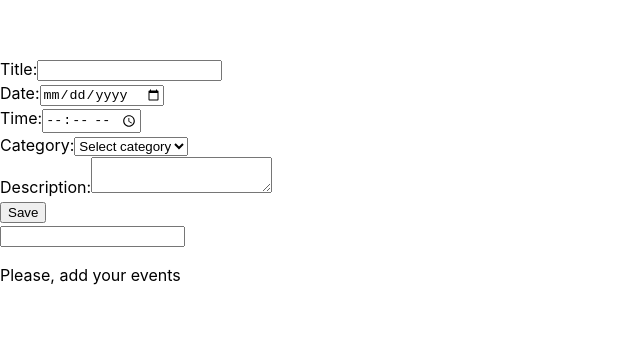
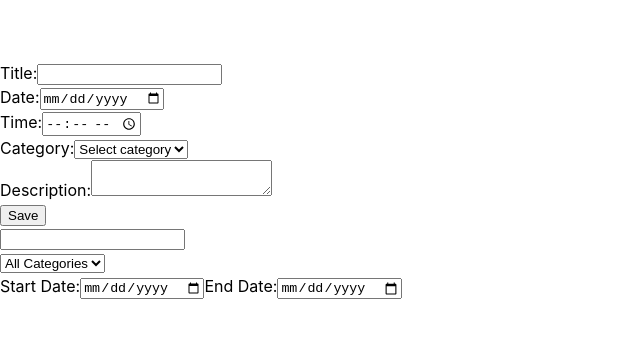
Before and after one commit to MyroslavaRohoza/Event-Scheduler, a React (Vite) app: page / in a window 1280 px wide. Shown: the part 220-558 px from the top of the page, without its empty margins (0-640 px from the left). Built offline with nearby package versions, Linux system fonts and the light colour scheme.

Commit message:
add filter by time and category

```diff
--- a/src/components/App/App.tsx
+++ b/src/components/App/App.tsx
@@ -1,3 +1,4 @@
+import EventFilter from "../EventFilter/EventFilter.tsx";
 import EventForm from "../EventForm/EventForm.tsx";
 import EventList from "../EventList/EventList.tsx";
 import SearchBar from "../SearchBar/SearchBar.tsx";
@@ -9,6 +10,7 @@ const App = () => {
     <div>
       <EventForm />
       <SearchBar />
+      <EventFilter />
       <EventList />
     </div>
   );
--- /dev/null
+++ b/src/components/EventFilter/EventFilter.tsx
@@ -0,0 +1,83 @@
+import { useDispatch, useSelector } from "react-redux";
+import { categories } from "../../utils/eventConstants.ts";
+import { handleEventAction } from "../../utils/eventsUtils.ts";
+import { selectFilteredEventsByDate } from "../../state/events/eventSelectors.ts";
+import {
+  setCategoryFilter,
+  setDateFilter,
+} from "../../state/events/eventSlice.ts";
+import { useState } from "react";
+
+const EventFilter = () => {
+  const dispatch = useDispatch();
+  const events = useSelector(selectFilteredEventsByDate);
+
+  const [dateRange, setDateRange] = useState({
+    startDate: "",
+    endDate: "",
+  });
+
+  const handleDateChange = (evt: React.ChangeEvent<HTMLInputElement>) => {
+    const { name, value } = evt.target;
+    setDateRange((prev) => ({ ...prev, [name]: value }));
+
+    if (name === "startDate" || name === "endDate") {
+      const updatedRange = {
+        ...dateRange,
+        [name]: value,
+      };
+      handleEventAction(dispatch, setDateFilter, updatedRange);
+    }
+  };
+
+  return (
+    <div>
+      <select
+        onChange={(evt) =>
+          handleEventAction(dispatch, setCategoryFilter, evt.target.value)
+        }
+        defaultValue=""
+      >
+        <option value="">All Categories</option>
+        {categories.map((category) => (
+          <option key={category.value} value={category.value}>
+            {category.label}
+          </option>
+        ))}
+      </select>
+
+      {/* Фильтр по времени */}
+      <div>
+        <label>
+          Start Date:
+          <input
+            type="date"
+            name="startDate"
+            value={dateRange.startDate}
+            onChange={handleDateChange}
+          />
+        </label>
+        <label>
+          End Date:
+          <input
+            type="date"
+            name="endDate"
+            value={dateRange.endDate}
+            onChange={handleDateChange}
+          />
+        </label>
+      </div>
+
+      <ul>
+        {Array.isArray(events) &&
+          events.map((event) => (
+            <li key={event.id}>
+              {event.title} - {event.category} - {event.eventDate}
+            </li>
+          ))}
+      </ul>
+    </div>
+  );
+};
+
+export default EventFilter;
--- a/src/components/EventForm/EventForm.tsx
+++ b/src/components/EventForm/EventForm.tsx
@@ -6,6 +6,7 @@ import { handleSubmit, handleEventAction } from "../../utils/eventsUtils.ts";
 import { useDispatch } from "react-redux";
 import { addEvent } from "../../state/events/eventSlice.ts";
 import { EventItem } from "../../types/eventTypes.ts";
+import { categories } from "../../utils/eventConstants.ts";
 
 const EventForm: React.FC = () => {
   const dispatch = useDispatch();
@@ -15,12 +16,7 @@ const EventForm: React.FC = () => {
   const categoryId = useId();
   const descriptionId = useId();
 
-  const categories = [
-    { value: "workshop", label: "Workshop" },
-    { value: "seminar", label: "Seminar" },
-    { value: "conference", label: "Conference" },
-    { value: "other", label: "Other" },
-  ];
+
 
   const initialValues: EventItem = {
     title: "",
--- a/src/components/EventList/EventList.tsx
+++ b/src/components/EventList/EventList.tsx
@@ -1,9 +1,9 @@
 import { useSelector } from "react-redux";
-import { selectFilteredEvents } from "../../state/events/eventSelectors.ts";
 import EventListItem from "../EventListItem/EventListItem.tsx";
+import { selectFilteredEventsByDate } from "../../state/events/eventSelectors.ts";
 
 const EventList = () => {
-  const filteredEvents = useSelector(selectFilteredEvents);
+  const filteredEvents = useSelector(selectFilteredEventsByDate);
   console.log(filteredEvents);
   return (
     <ul>
--- a/src/components/EventListItem/EventListItem.tsx
+++ b/src/components/EventListItem/EventListItem.tsx
@@ -10,6 +10,7 @@ import {
 import { selectIsEditEvent } from "../../state/events/eventSelectors.ts";
 import { Field, Formik, Form, ErrorMessage } from "formik";
 import { EventItem } from "../../types/eventTypes.ts";
+import { categories } from "../../utils/eventConstants.ts";
 
 const EventListItem = ({
   item: { title, category, time, date, description, id },
@@ -18,13 +19,6 @@ const EventListItem = ({
 }) => {
   const dispatch = useDispatch();
   const isEditEvent = useSelector(selectIsEditEvent);
-
-  const categories = [
-    { value: "workshop", label: "Workshop" },
-    { value: "seminar", label: "Seminar" },
-    { value: "conference", label: "Conference" },
-    { value: "other", label: "Other" },
-  ];
 
   const initialValues = {
     title: title || "",
--- a/src/state/events/eventSelectors.ts
+++ b/src/state/events/eventSelectors.ts
@@ -1,16 +1,24 @@
 import { createSelector } from "@reduxjs/toolkit";
-import { RootState } from "../rootReducer";
+import { RootState } from "../rootReducer.ts";
 
 // Selectors for accessing state
-export const selectEvents = (state: RootState) => state.events.events.eventList;
-export const selectIsEditEvent = (state: RootState) => state.events.events.editEvent;
-export const selectTitleEvent = (state: RootState) => state.events.filter.eventTitle;
+export const selectEvents = (state: RootState) => state.events.eventList;
+export const selectIsEditEvent = (state: RootState) => state.events.editEvent;
+export const selectTitleEvent = (state: RootState) => state.filter?.eventTitle;
+export const selectDateRange=(state: RootState) => state.filter?.dateRange;
 
-// Memoized selector for filtered events
-export const selectFilteredEvents = createSelector(
-  [selectEvents, selectTitleEvent],
-  (events, filter) =>
-    events.filter((event) =>
-      event.title.toLowerCase().includes(filter.toLowerCase())
-    )
+
+export const selectFilteredEventsByDate = createSelector(
+  [selectEvents, selectDateRange],
+  (events, dateRange) => {
+    const { startDate, endDate } = dateRange || { startDate: null, endDate: null };
+
+    return events?.filter((event) => {
+      const eventDate = new Date(event.eventDate);
+      const start = startDate ? new Date(startDate) : null;
+      const end = endDate ? new Date(endDate) : null;
+
+      return (!start || eventDate >= start) && (!end || eventDate <= end);
+    });
+  }
 );
--- a/src/state/events/eventSlice.ts
+++ b/src/state/events/eventSlice.ts
@@ -1,22 +1,12 @@
 import { createSlice, PayloadAction } from "@reduxjs/toolkit";
 import { EventItem } from "../../types/eventTypes";
+import { initialState } from "../initialState";
 
 // Define the initial state structure
-export const initialState = {
-  events: {
-    eventList: [] as EventItem[],
-    loading: false,
-    error: null as string | null,
-    editEvent: false,
-  },
-  filter: {
-    eventTitle: "",
-  },
-};
 
 const eventsSlice = createSlice({
   name: "events",
-  initialState,
+  initialState: initialState,
   reducers: {
     addEvent: (state, action: PayloadAction<EventItem>) => {
       state.events.eventList.push(action.payload);
@@ -50,6 +40,18 @@ const eventsSlice = createSlice({
     filterChange: (state, action: PayloadAction<string>) => {
       state.filter.eventTitle = action.payload;
     },
+    setCategoryFilter: (state, action: PayloadAction<string>) => {
+      state.filter.selectedCategory = action.payload;
+    },
+    setDateFilter: (
+      state,
+      action: PayloadAction<{
+        startDate: string | null;
+        endDate: string | null;
+      }>
+    ) => {
+      state.filter.dateRange = action.payload;
+    },
   },
 });
 
@@ -60,6 +62,8 @@ export const {
   turnOnEditEvent,
   turnOffEditEvent,
   filterChange,
+  setCategoryFilter,
+  setDateFilter,
 } = eventsSlice.actions;
 
 export const eventsReducer = eventsSlice.reducer;
--- a/src/state/initialState.ts
+++ b/src/state/initialState.ts
@@ -1,4 +1,4 @@
-export const initiaState = {
+export const initialState = {
   events: {
     eventList: [],
     loading: false,
@@ -7,5 +7,7 @@ export const initiaState = {
   },
   filter: {
     eventTitle: "",
-  }
-}
+    selectedCategory: "",
+    dateRange: { startDate: null, endDate: null },
+  },
+};
--- /dev/null
+++ b/src/utils/eventConstants.ts
@@ -0,0 +1,6 @@
+export const categories = [
+  { value: "workshop", label: "Workshop" },
+  { value: "seminar", label: "Seminar" },
+  { value: "conference", label: "Conference" },
+  { value: "other", label: "Other" },
+];
```
Also changed, not shown: src/components/EventFilter/eventFilter.module.css (added).
